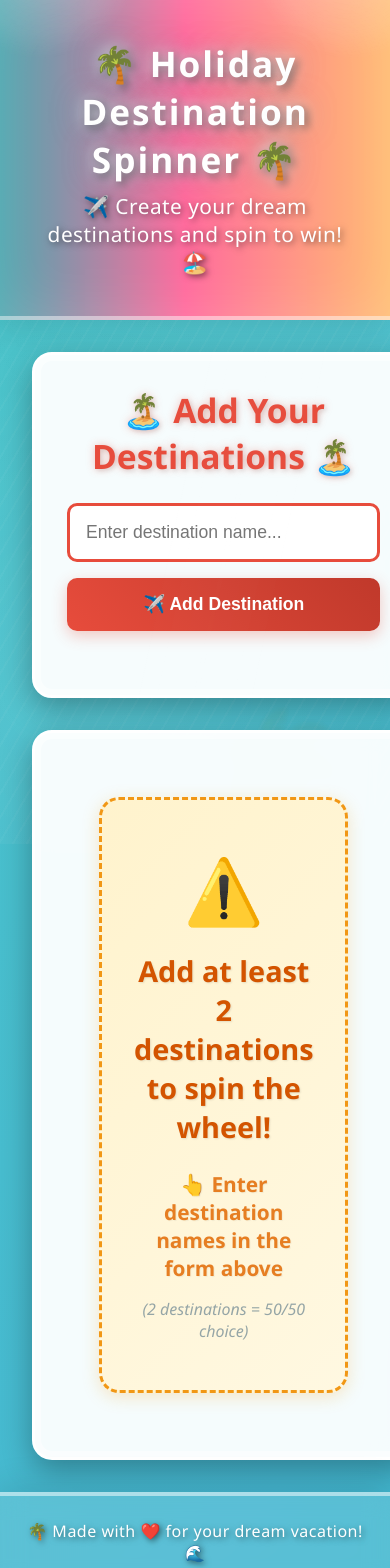
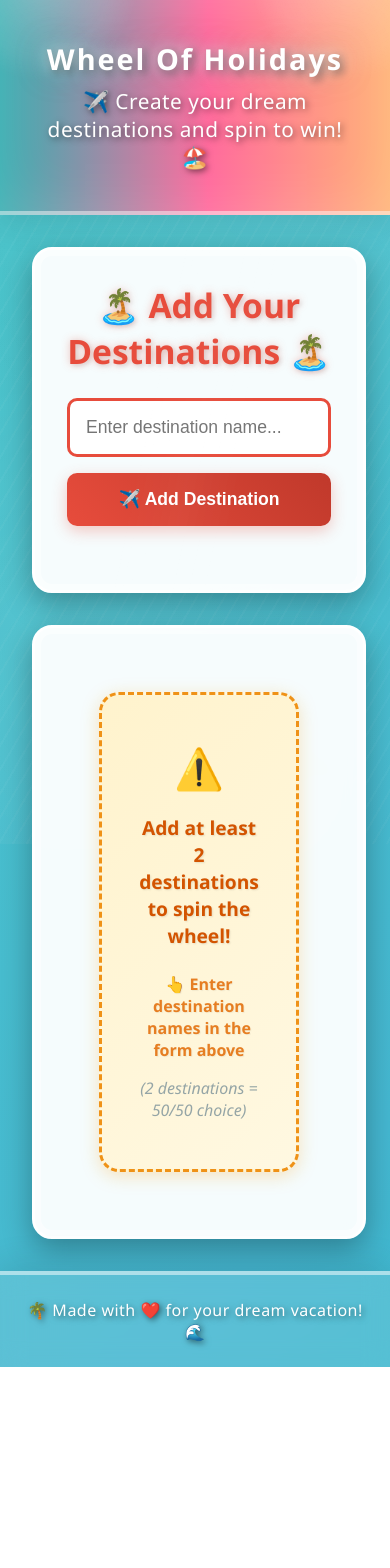
Before and after one commit to presencewebdesign/wheel-of-holidays, a React (Vite) app: page / in a window 390 px wide. Shown: the top 1568 px of the page. After the commit the page ends 1367 px from the top, so only its background shows below. Built offline with nearby package versions, Linux system fonts and the light colour scheme.

Commit message:
Refactor Spinning Wheel and update styles: Change app title for clarity, enhance wheel label positioning with responsive adjustments, and introduce new CSS classes for improved styling of labels and placeholders.

```diff
--- a/src/App.css
+++ b/src/App.css
@@ -577,6 +577,24 @@ body::after {
     height: 250px;
   }
 
+  .wheel-label {
+    font-size: 1rem;
+    font-weight: 800;
+    text-shadow: 2px 2px 6px rgba(0, 0, 0, 0.8);
+    background: rgba(0, 0, 0, 0.3);
+    padding: 2px 8px;
+    border-radius: 4px;
+  }
+
+  .wheel-label-multi {
+    font-size: 0.85rem;
+    font-weight: 800;
+    text-shadow: 2px 2px 6px rgba(0, 0, 0, 0.8);
+    background: rgba(0, 0, 0, 0.3);
+    padding: 2px 6px;
+    border-radius: 4px;
+  }
+
   .segment-text {
     font-size: 0.8rem;
   }
@@ -584,4 +602,60 @@ body::after {
   .input-group {
     flex-direction: column;
   }
+
+  .placeholder-icon {
+    font-size: 3rem;
+  }
+
+  .wheel-placeholder h3 {
+    font-size: 1.4rem;
+  }
+
+  .placeholder-instruction {
+    font-size: 1.1rem;
+  }
 }
+
+@media (max-width: 480px) {
+  .app-title {
+    font-size: 1.8rem;
+  }
+
+  .wheel {
+    width: 200px;
+    height: 200px;
+    border: 6px solid #fff;
+  }
+
+  .wheel-label {
+    font-size: 0.9rem;
+    font-weight: 900;
+    text-shadow: 1px 1px 4px rgba(0, 0, 0, 0.9),
+                 2px 2px 8px rgba(0, 0, 0, 0.7);
+    background: rgba(0, 0, 0, 0.4);
+    padding: 2px 6px;
+    border-radius: 3px;
+  }
+
+  .wheel-label-multi {
+    font-size: 0.7rem;
+    font-weight: 900;
+    text-shadow: 1px 1px 4px rgba(0, 0, 0, 0.9),
+                 2px 2px 8px rgba(0, 0, 0, 0.7);
+    background: rgba(0, 0, 0, 0.4);
+    padding: 1px 4px;
+    border-radius: 3px;
+  }
+
+  .placeholder-icon {
+    font-size: 2.5rem;
+  }
+
+  .wheel-placeholder h3 {
+    font-size: 1.2rem;
+  }
+
+  .placeholder-instruction {
+    font-size: 1rem;
+  }
+}
--- a/src/App.tsx
+++ b/src/App.tsx
@@ -11,7 +11,7 @@ function App() {
     <div className="app">
       <header className="app-header">
         <h1 className="app-title">
-          🌴 Holiday Destination Spinner 🌴
+          Wheel Of Holidays
         </h1>
         <p className="app-subtitle">
           ✈️ Create your dream destinations and spin to win! 🏖️
--- a/src/components/SpinningWheel.tsx
+++ b/src/components/SpinningWheel.tsx
@@ -82,11 +82,11 @@ const SpinningWheel: React.FC<SpinningWheelProps> = ({ holidays }) => {
               background: `conic-gradient(#3498db 0 50%, #e74c3c 50% 100%)`
             }}
           >
-            {/* labels at 25% and 75% */}
-            <span className="wheel-label" style={{ transform: 'rotate(90deg) translate(0, -100px)', transformOrigin: 'center center' }}>
+            {/* labels at 25% and 75% - using min() for responsive positioning */}
+            <span className="wheel-label" style={{ transform: 'rotate(90deg) translate(0, min(-33%, -80px))', transformOrigin: 'center center' }}>
               {truncateText(holidays[0].name)}
             </span>
-            <span className="wheel-label" style={{ transform: 'rotate(270deg) translate(0, -100px)', transformOrigin: 'center center' }}>
+            <span className="wheel-label" style={{ transform: 'rotate(270deg) translate(0, min(-33%, -80px))', transformOrigin: 'center center' }}>
               {truncateText(holidays[1].name)}
             </span>
           </div>
@@ -148,14 +148,13 @@ const SpinningWheel: React.FC<SpinningWheelProps> = ({ holidays }) => {
           {holidays.map((holiday, index) => {
             // Calculate the middle angle of each segment for label positioning
             const middleAngle = (index * anglePerSegment) + (anglePerSegment / 2);
-            const radius = 100; // Distance from center to place the label
 
             return (
               <span
                 key={holiday.id}
                 className="wheel-label-multi"
                 style={{
-                  transform: `rotate(${middleAngle}deg) translate(0, -${radius}px)`,
+                  transform: `rotate(${middleAngle}deg) translate(0, min(-33%, -80px))`,
                   transformOrigin: 'center center'
                 }}
               >
```
